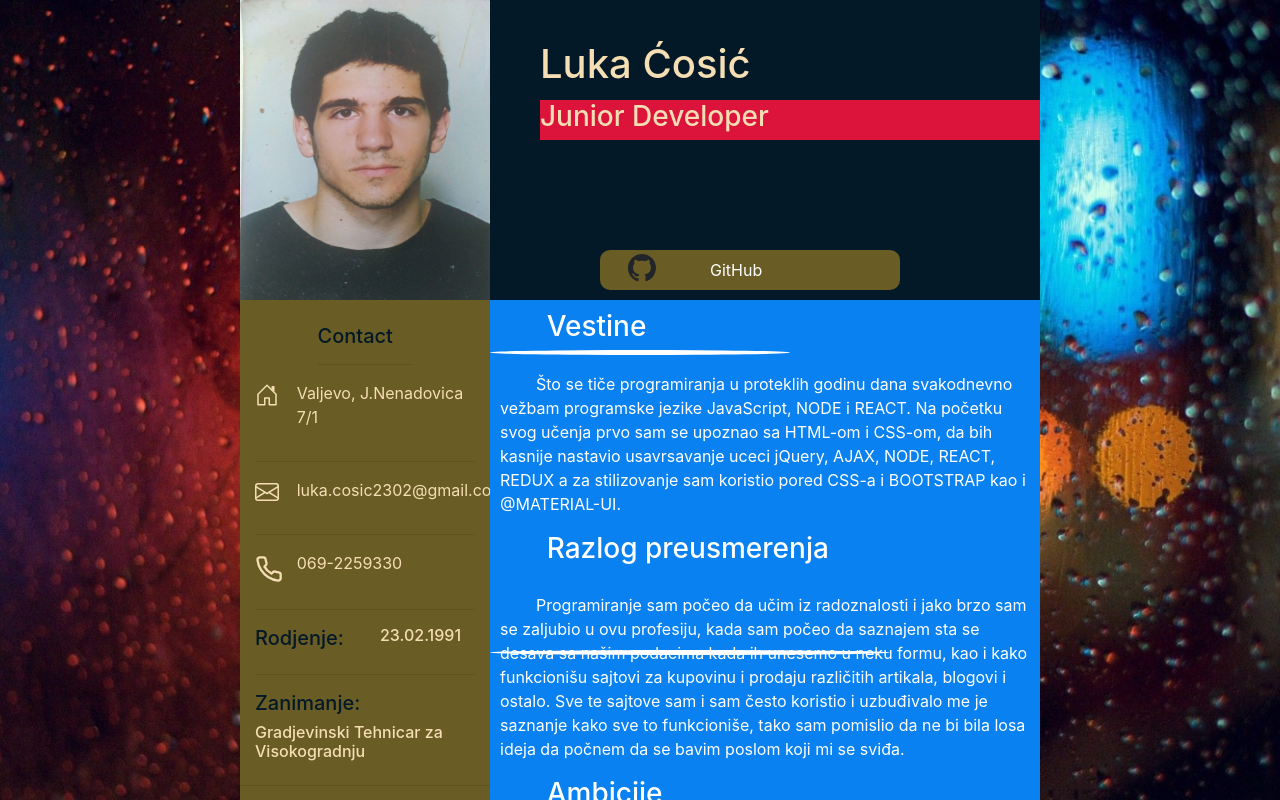
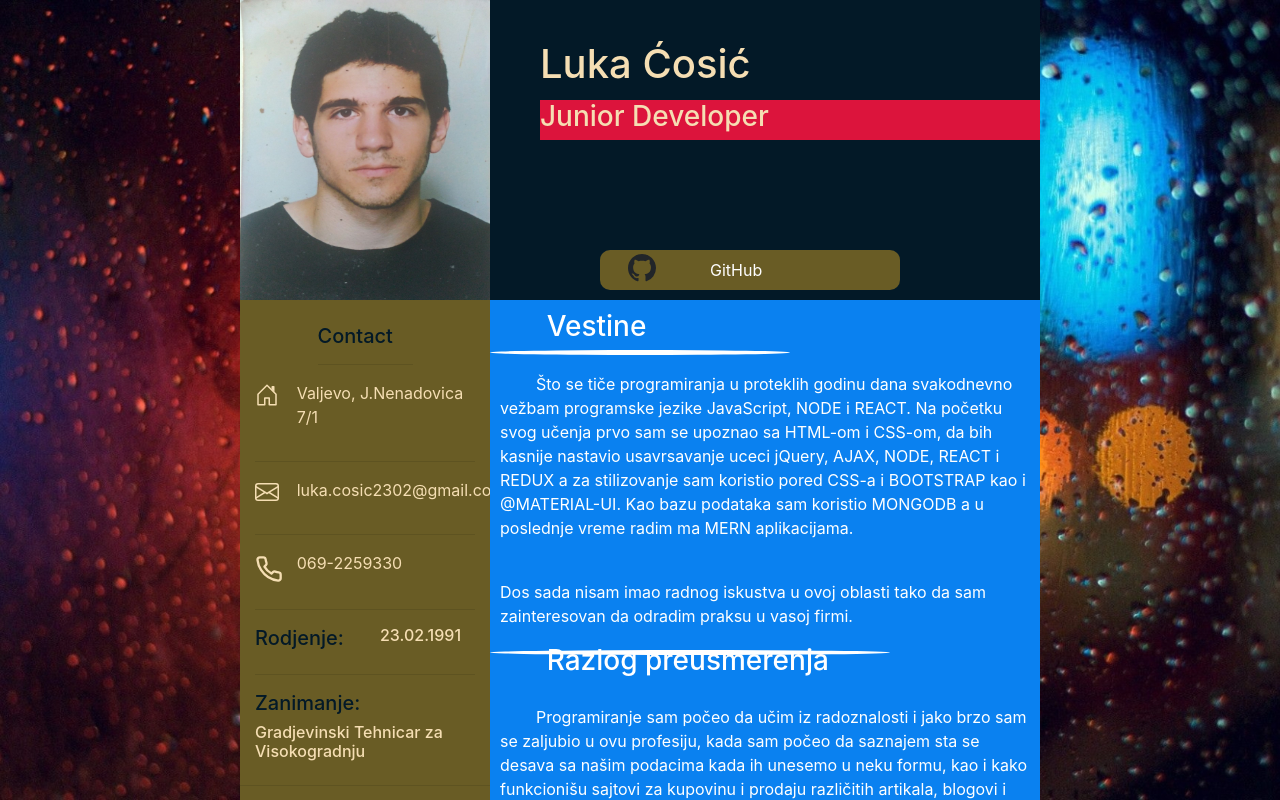
Before and after one commit to Luka-cosic/CV, a React (Create React App) app: page / in a window 1280 px wide. Shown: the top 800 px of the page. Built offline with nearby package versions, Linux system fonts and the light colour scheme.

Commit message:
Update App.js

```diff
--- a/src/App.js
+++ b/src/App.js
@@ -104,7 +104,9 @@ function App() {
                 <p className="text">&nbsp;&nbsp;&nbsp;&nbsp;&nbsp;&nbsp;&nbsp; Što se tiče programiranja u
                 proteklih godinu dana svakodnevno vežbam programske jezike JavaScript, NODE i REACT.
                 Na početku svog učenja prvo sam se upoznao sa HTML-om i CSS-om, da bih kasnije nastavio usavrsavanje
-                uceci jQuery, AJAX, NODE, REACT, REDUX a za stilizovanje sam koristio pored CSS-a i BOOTSTRAP kao i @MATERIAL-UI.</p>
+                uceci jQuery, AJAX, NODE, REACT i REDUX a za stilizovanje sam koristio pored CSS-a i BOOTSTRAP kao i @MATERIAL-UI.
+                Kao bazu podataka sam koristio MONGODB a u poslednje vreme radim ma MERN aplikacijama.</p><br/>
+                <p>Dos sada nisam imao radnog iskustva u ovoj oblasti tako da sam zainteresovan da odradim praksu u vasoj firmi.</p>
 
                 <div className="row">
                     <div className="col-10 offset-1">
```
